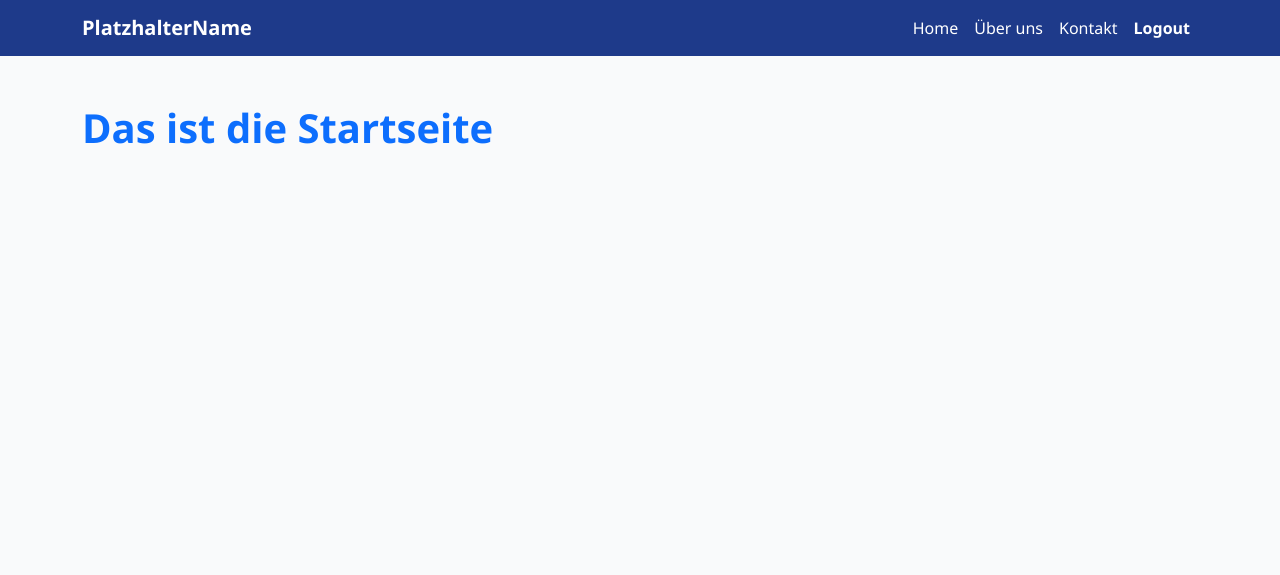
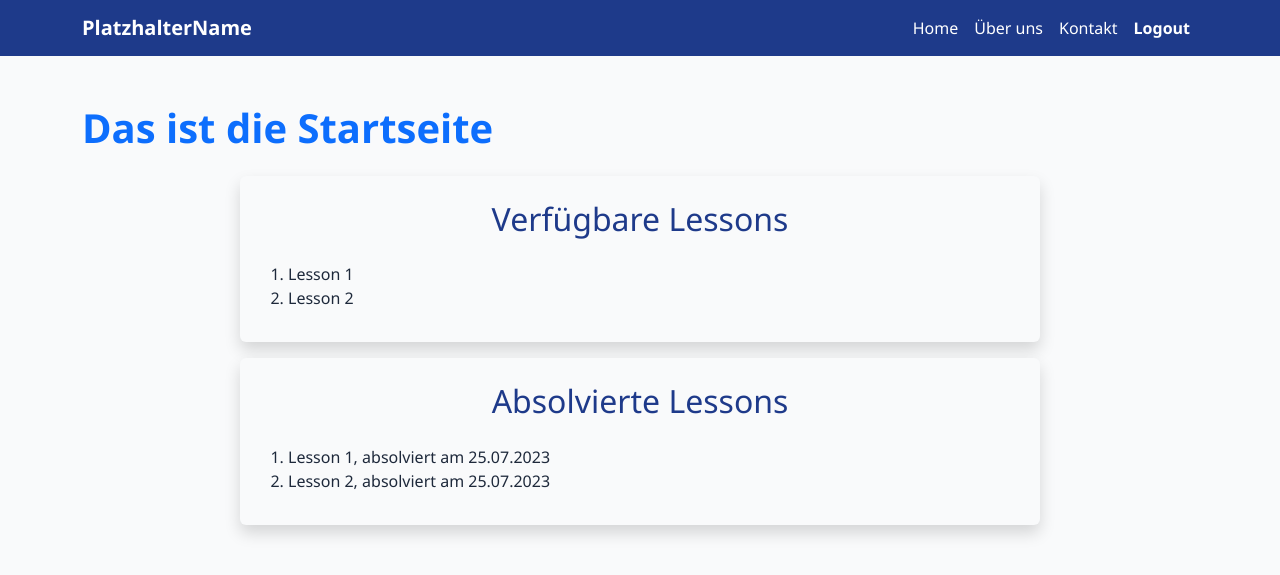
Before and after one commit to Florian-code-s/Webtechnologien---Projekt---WS2025, a PHP site: page / in a window 1280 px wide. Shown: the top 575 px of the page. Run offline with PHP 8.4, Linux system fonts and the light colour scheme; the visitor is signed in with stand-in values (Sample User, id 1).

Commit message:
Übersicht der verfügbaren und absolvierten Lessons

```diff
--- a/functions/objects.php
+++ b/functions/objects.php
@@ -7,4 +7,11 @@ class LessonResult {
         $this->date = $date;
     }
 }
+
+class Lesson {
+    public $name;
+    public function __construct($name) {
+        $this->name = $name;
+    }
+}
 ?>
--- a/pages/finishedLessons.php
+++ b/pages/finishedLessons.php
@@ -10,11 +10,11 @@ $finishedLessons = getFinishedLessons();
 
 <?php if (isset($IsLoggedIn) && $IsLoggedIn): ?>
     <!-- Wenn eingeloggt -->
-    <section class="login">
-        <div class="d-flex justify-content-center align-items-center vh-100">
+    <section class="finishedLessons">
+        <div class="d-flex justify-content-center align-items-center">
             <div class="card shadow finishedLessons__card">
                 <div class="card-body">
-                    <h2 class="card-title mb-4 mt-2 text-center login__card--title">Absolvierte Lessons</h2>
+                    <h2 class="card-title mb-4 mt-2 text-center finishedLessons__card--title">Absolvierte Lessons</h2>
                     <div class="card-text justify-content-start">
                         <ol>
                             <?php
--- a/pages/home.php
+++ b/pages/home.php
@@ -8,6 +8,10 @@
 <body>
     <div class="container my-5">
   <h1 class="text-primary fw-bold mb-4">Das ist die Startseite</h1>
+  <?php
+    require_once __DIR__ . "/../pages/lessons.php";
+    require_once __DIR__ . "/../pages/finishedLessons.php";
+  ?>
 </div>
 
 
--- /dev/null
+++ b/pages/lessons.php
@@ -0,0 +1,29 @@
+<?php
+require_once "../functions/objects.php";
+function getLessons()
+{
+    return [new Lesson("Lesson 1"), new Lesson("Lesson 2")];
+}
+
+$lessons = getLessons();
+?>
+
+
+    <section class="lessons mb-3">
+        <div class="d-flex justify-content-center align-items-center">
+            <div class="card shadow lessons__card">
+                <div class="card-body">
+                    <h2 class="card-title mb-4 mt-2 text-center lessons__card--title">Verfügbare Lessons</h2>
+                    <div class="card-text justify-content-start">
+                        <ol>
+                            <?php
+                            foreach ($lessons as $lesson) {
+                                echo "<li>" . $lesson->name . "</li>";
+                            }
+                            ?>
+                        </ol>
+                    </div>
+                </div>
+            </div>
+        </div>
+    </section>
--- a/public/css/style.css
+++ b/public/css/style.css
@@ -110,8 +110,30 @@ body {
             color: #1E3A8A;
         }
 
+        .finishedLessons {
+            background-color: #F9FAFB;
+        }
+
         .finishedLessons__card {
             width: 800px;
             max-width: 100%;
             border: none;
         }
+
+        .finishedLessons__card--title {
+            color: #1E3A8A;
+        }
+
+        .lessons {
+            background-color: #F9FAFB;
+        }
+
+        .lessons__card {
+            width: 800px;
+            max-width: 100%;
+            border: none;
+        }
+
+        .lessons__card--title {
+            color: #1E3A8A;
+        }
--- a/public/index.php
+++ b/public/index.php
@@ -12,7 +12,7 @@ $IsLoggedIn = isset($_SESSION["user"]);
 
 $page = $_GET['page'] ?? 'home';
 
-$allowedPages = ['home', 'about', 'login', 'register', 'logout', 'finishedLessons'];
+$allowedPages = ['home', 'about', 'login', 'register', 'logout', 'finishedLessons', 'lessons'];
 if (!in_array($page, $allowedPages)) {
     $page = 'home';
 }
```
